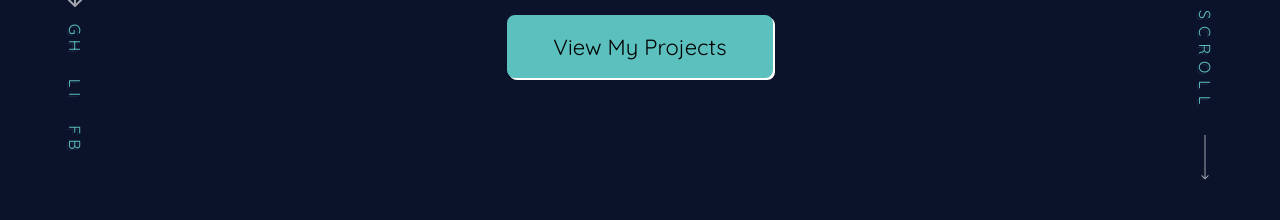
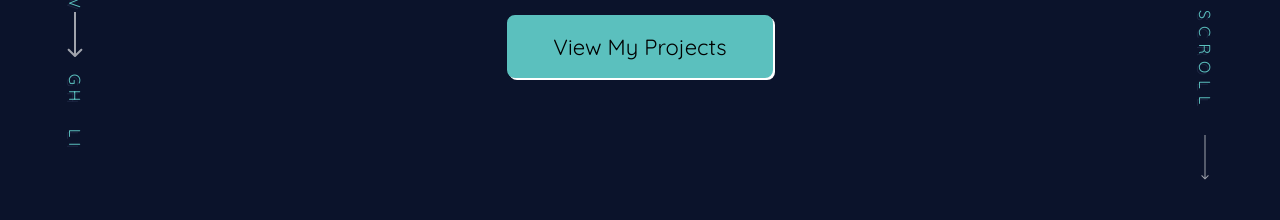
Before and after one commit to ZestyLimones/Zesty_React_Portfolio, a React (Create React App) app: page / in a window 1280 px wide. Shown: the part 800-1020 px from the top of the page. Built offline with nearby package versions, Linux system fonts and the light colour scheme.

Commit message:
updated social links.

```diff
--- a/src/components/Footer.js
+++ b/src/components/Footer.js
@@ -5,7 +5,7 @@ import PText from './PText';
 
 const FooterStyles = styled.div`
   background-color: var(--deep-dark);
-  padding-top: 10rem;
+  padding-top: 5rem;
   .container {
     display: flex;
     gap: 3rem;
@@ -103,10 +103,6 @@ export default function Footer() {
                 title: 'LinkedIn',
                 path: 'https://www.linkedin.com/in/micheal-limones/',
               },
-              {
-                title: 'Facebook',
-                path: 'https://www.facebook.com/limones00',
-              },
             ]}
           />
         </div>
--- a/src/components/HeroSection.js
+++ b/src/components/HeroSection.js
@@ -200,15 +200,6 @@ export default function HeroSection() {
                     LI
                   </a>
                 </li>
-                <li>
-                  <a
-                    href="https://www.facebook.com/limones00"
-                    target="_blank"
-                    rel="noreferrer"
-                  >
-                    FB
-                  </a>
-                </li>
               </ul>
             </div>
           </div>
```
